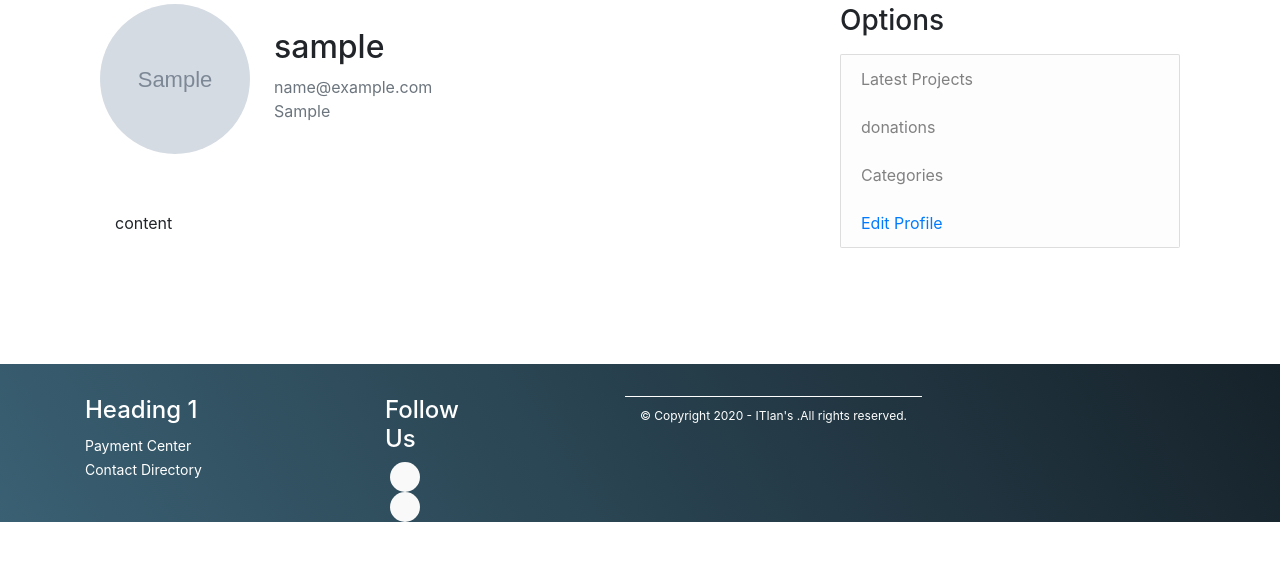
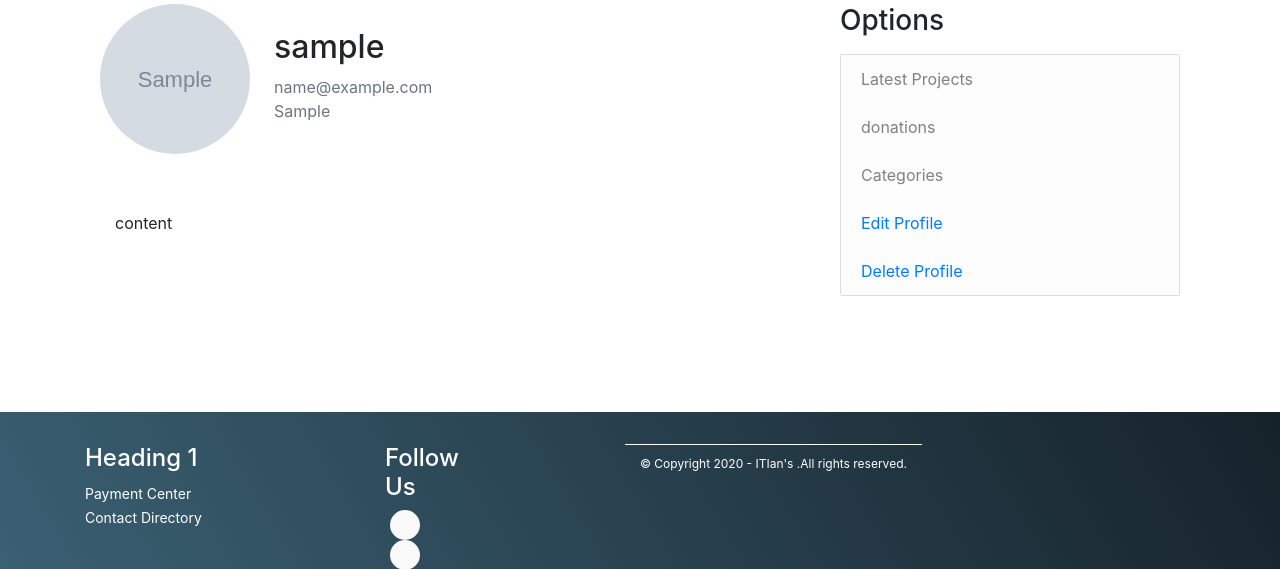
Before and after one commit to aAbdelnaby88/Crowd-Funding, a Django app: page /users/profile/1 in a window 1280 px wide. Shown: the part 86-655 px from the top of the page. Run offline with Django 3.2, Linux system fonts and the light colour scheme; tables that the repository leaves empty hold one stand-in row (values such as "Sample post"); grey boxes marked "Sample" are stand-in pictures; some libraries are stand-ins or nearby versions.

Commit message:
allow user to delete his account

```diff
--- a/crowdFunding/users/models.py
+++ b/crowdFunding/users/models.py
@@ -20,7 +20,7 @@ class Profile(models.Model):
     user_image = models.ImageField(upload_to='images/users/', default='images/users/default.jpg')
 
     def __str__(self):
-        return f'{self.user.id} Profile'
+        return f'{self.user.username} Profile'
     #
     # def save(self):
     #     super().save()
@@ -40,3 +40,9 @@ class Profile(models.Model):
 
 
     post_save.connect(create_profile, sender=User)
+
+
+    # def delete(self, *args, **kwargs):
+    #   # object is being removed from db, remove the file from storage first
+    #     self.user_image.delete()
+    #     return super(Profile, self).delete(*args, **kwargs)
--- a/crowdFunding/users/templates/users/profile.html
+++ b/crowdFunding/users/templates/users/profile.html
@@ -43,6 +43,8 @@
               <li class="list-group-item list-group-item-light">Categories</li>
                {% comment %} {% if user.id == userprofile.id %} {% endcomment %}
               <li class="list-group-item list-group-item-light"><a href = "{% url 'users:edit' userprofile.id %}" >Edit Profile</a></li>
+             <li class="list-group-item list-group-item-light"><a href = "{% url 'users:delete' userprofile.id  %}" >Delete Profile</a></li>
+
 
             </ul>
           </p>
--- a/crowdFunding/users/urls.py
+++ b/crowdFunding/users/urls.py
@@ -1,4 +1,4 @@
-from django.urls import path , include
+from django.urls import path , include , re_path
 # from django.conf.urls import url
 from . import views
 from django.contrib.auth import views as auth_views
@@ -9,7 +9,7 @@ urlpatterns = [
     path('profile/<int:uid>', views.userProfile , name='profile'),
 
     path('edit/<int:uid>', views.editProfile , name='edit'),
-
+    path('delete/<int:uid>', views.deleteuser, name="delete"),
     path('signup',views.signup, name='signup'),
     path('logout/', auth_views.LogoutView.as_view(template_name='users/logout.html'), name="logout"),
     path('', views.index, name='index'),
--- a/crowdFunding/users/views.py
+++ b/crowdFunding/users/views.py
@@ -2,7 +2,7 @@ from django.http import HttpResponse, HttpResponseRedirect
 from django.shortcuts import render , get_object_or_404, redirect
 from django.contrib.auth.forms import UserCreationForm , UserChangeForm
 from django.contrib.auth import  login , authenticate
-from .forms import SignUpForm , UserUpdateForm, ProfileUpdateForm
+from .forms import SignUpForm , UserUpdateForm, ProfileUpdateForm , UserDeleteForm
 from django.contrib.auth import  login , authenticate, logout
 from django.contrib.auth.decorators import login_required
 from users.models import Profile
@@ -14,6 +14,7 @@ from django.utils.http import urlsafe_base64_encode, urlsafe_base64_decode
 from django.template.loader import render_to_string
 # from .token_generator import account_activation_token
 from django.core.mail import EmailMessage
+
 # Create your views here.
 
 def index(request):
@@ -105,3 +106,36 @@ def editProfile(request, uid):
     }
 
     return render(request, "users/edit_profile.html", context)
+
+
+# def deleteProfile(request , uid):
+#     user2 = request.user
+#     form = UserFormPassword(request.POST)
+#     if form.is_valid():
+#         print("wwww")
+#         user = authenticate(uid=user2.id, password=form.cleaned_data.get("password"))
+#         if user is not None:
+#             user.delete()
+#             messages.success(request, "Delete Account Sucess")
+#             return redirect("/projects/home")
+#         else:
+#             messages.error(request, "Enter Valid password ")
+#     messages.error(request, form.errors)
+#     return HttpResponseRedirect(request.META.get('HTTP_REFERER', '/'))
+
+# @login_required
+def deleteuser(request, uid):
+    user2 = get_object_or_404(User, id=uid)
+    if request.method == 'POST':
+        delete_form = UserDeleteForm(request.POST, instance=user2)
+        user2.delete()
+        messages.info(request, 'Your account has been deleted.')
+        return redirect('/projects/home')
+    else:
+        delete_form = UserDeleteForm(instance=user2)
+
+    context = {
+        'delete_form': delete_form
+    }
+
+    return render(request, 'users/delete_account.html', context)
--- a/requirments.txt
+++ b/requirments.txt
@@ -1,8 +1,9 @@
 asgiref==3.2.5
 bootstrap4==0.1.0
+crispy-forms-semantic-ui==0.2.0
 Django==2.1.5
+django-countries==6.1.2
 django-crispy-forms==1.9.0
 Pillow==7.0.0
 pytz==2019.3
-crispy-forms-semantic-ui>=0.2.0 # added to ease up testing of semantic ui templates
 sqlparse==0.3.1
```
Also changed, not shown: crowdFunding/users/forms.py (+12 -0 lines), crowdFunding/users/templates/users/delete_account.html (added, +13 -0 lines).
